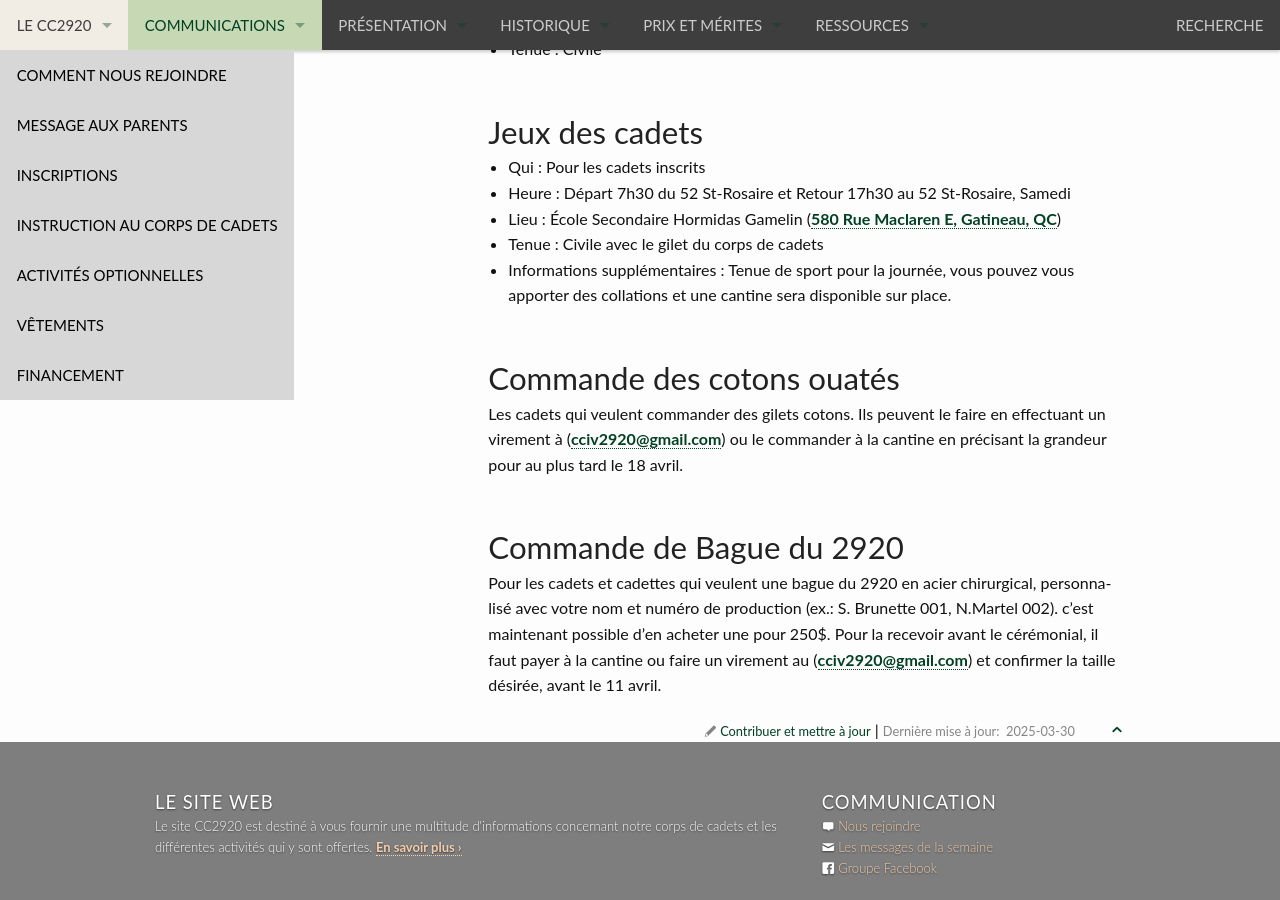
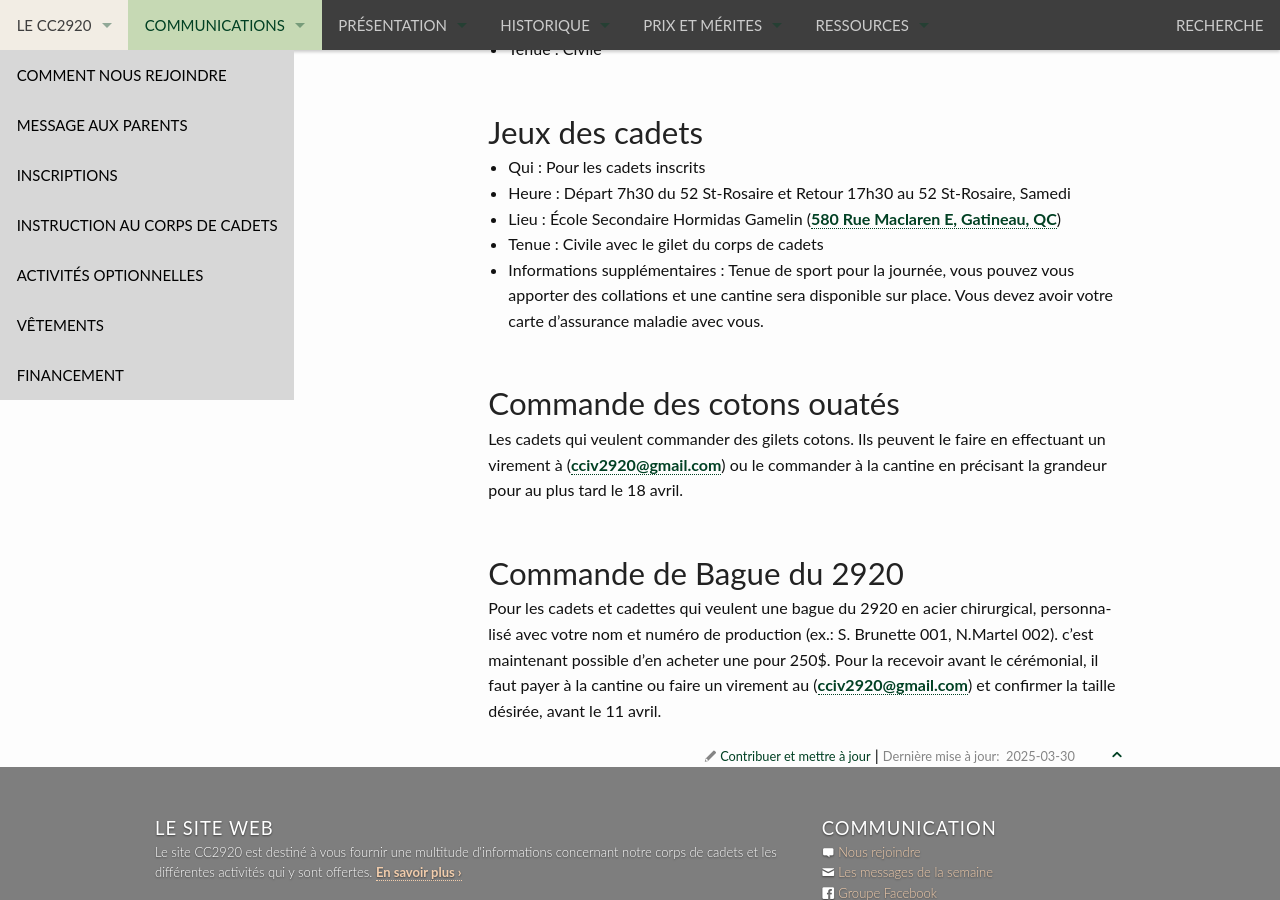
Before and after one commit to CC2920/web, a Jekyll site: the page built from _communications/messages.md, in a window 1280 px wide and 900 px high, scrolled down 1738 px. Built offline with Jekyll 4.4.1, drawn with Linux system fonts in a browser that asks for light colours.

Commit message:
mise a jour jeux des cadets

```diff
--- a/_communications/messages.md
+++ b/_communications/messages.md
@@ -66,7 +66,7 @@ Si vous êtes absent le vendredi soir, vous devez envoyer un courriel à l'adres
 - Heure : Départ 7h30 du 52 St-Rosaire et Retour 17h30 au 52 St-Rosaire, Samedi
 - Lieu : École Secondaire Hormidas Gamelin ([580 Rue Maclaren E, Gatineau, QC](https://maps.app.goo.gl/1xSARFd68rGgHGpt5))
 - Tenue : Civile avec le  gilet du corps de cadets
-- Informations supplémentaires : Tenue de sport pour la journée, vous pouvez vous apporter des collations et une cantine sera disponible sur place.
+- Informations supplémentaires : Tenue de sport pour la journée, vous pouvez vous apporter des collations et une cantine sera disponible sur place. Vous devez avoir votre carte d'assurance maladie avec vous.
 
 ## Commande des cotons ouatés
 
```
